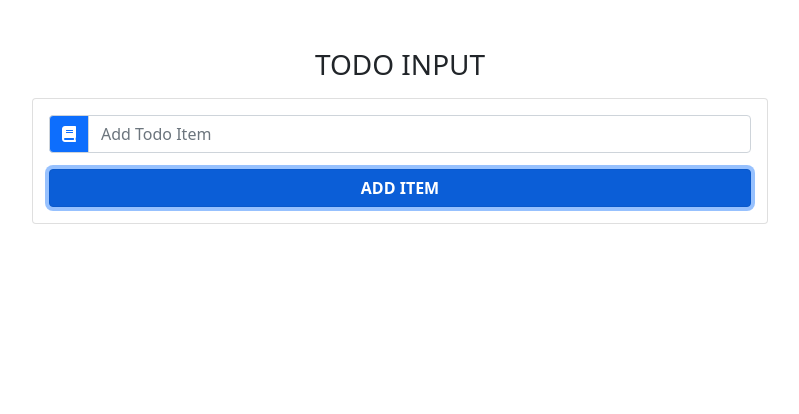
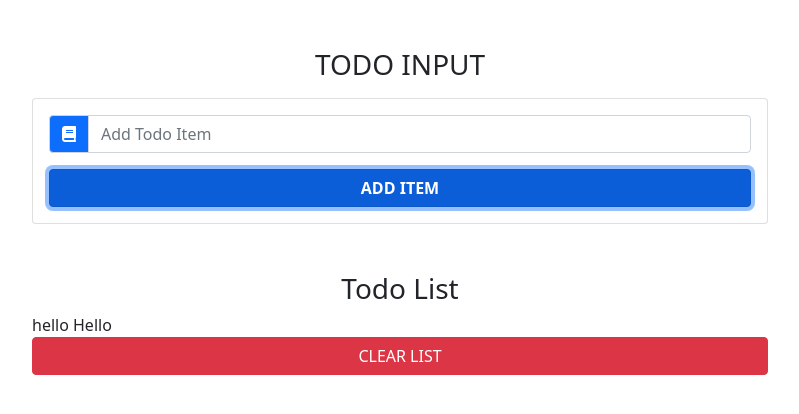
Before and after one commit to HumbleAssassin/react-todo-list, a React (Create React App) app: page / in a window 1280 px wide. Both pictures are taken after typing "Sample" into the empty fields and a click on the button "ADD ITEM". Shown: the top 414 px of the page, without its empty margins (240-1039 px from the left). Built offline with nearby package versions, Linux system fonts and the light colour scheme.

Commit message:
todo list function added

```diff
--- a/src/App.js
+++ b/src/App.js
@@ -20,19 +20,15 @@
 
    handleSubmit = (e) => {
       e.preventDefault()
-      console.log(this.state.items.length)
       const newItem = {
          id: this.state.items.length + 1,
          title: this.state.item,
       }
       const updatedItems = [...this.state.items, newItem]
-      this.setState(
-         {
-            items: updatedItems,
-            item: "",
-         },
-         console.log(this.state.items)
-      )
+      this.setState({
+         items: updatedItems,
+         item: "",
+      })
    }
 
    clearList = () => {
@@ -48,7 +44,6 @@
    }
 
    render() {
-      console.log(this.state)
       return (
          <div className="container">
             <div className="row">
--- a/src/components/TodoItem.js
+++ b/src/components/TodoItem.js
@@ -0,0 +1,7 @@
+import React from "react"
+
+function TodoItem() {
+   return <div>hello Hello</div>
+}
+
+export default TodoItem
--- a/src/components/TodoList.js
+++ b/src/components/TodoList.js
@@ -1,16 +1,30 @@
 import React, { Component } from "react"
+import TodoItem from "./TodoItem"
 
 export default class TodoList extends Component {
-   constructor(props) {
-      super(props)
-   }
    render() {
+      const { items, clearList, handleDelete, handleEdit } = this.props
       return (
-         <>
-            {this.props.items.forEach((item) => (
-               <h1 key={item.id}>{item.id}</h1>
-            ))}
-         </>
+         <ul className="list-group my-5">
+            <h3 className="text-capitalize text-center">todo list</h3>
+            {items.map((item) => {
+               return (
+                  <TodoItem
+                     key={item.id}
+                     title={item.title}
+                     handleDelete={() => handleDelete(item.id)}
+                     handleEdit={() => handleEdit(item.id)}
+                  />
+               )
+            })}
+            <div className="d-grid"></div>
+            <button
+               type="button"
+               className="btn btn-danger text-uppercase"
+               onClick={clearList}>
+               Clear List
+            </button>
+         </ul>
       )
    }
 }
```
